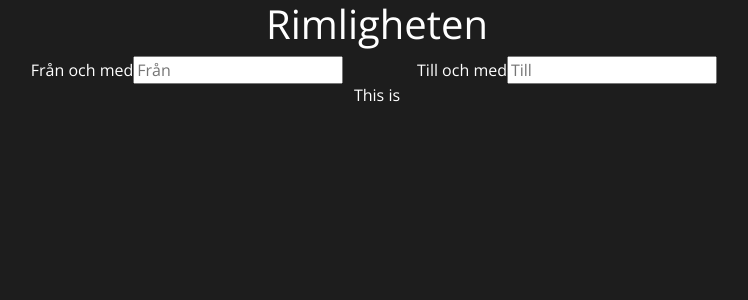
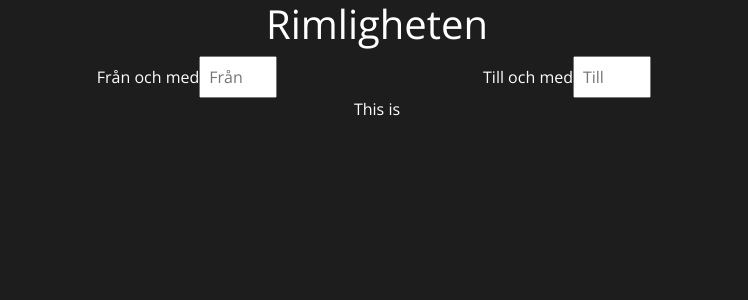
Before and after one commit to robahl/rimlighetsassistenten, a React (Create React App) app: page / in a window 1280 px wide. Shown: the top 300 px of the page, without its empty margins (263-1011 px from the left). Built offline with nearby package versions, Linux system fonts and the light colour scheme.

Commit message:
Fix classname

```diff
--- a/src/DatePeriod.scss
+++ b/src/DatePeriod.scss
@@ -1,4 +1,4 @@
-.Calculator {
+.DatePeriod {
   .react-datepicker-wrapper {
     input {
       width: 78px;
```
